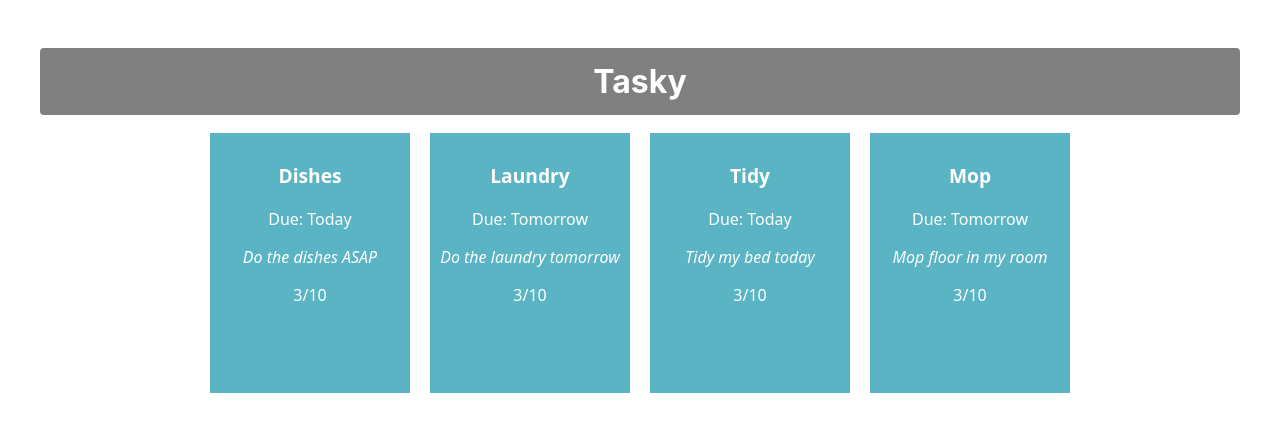
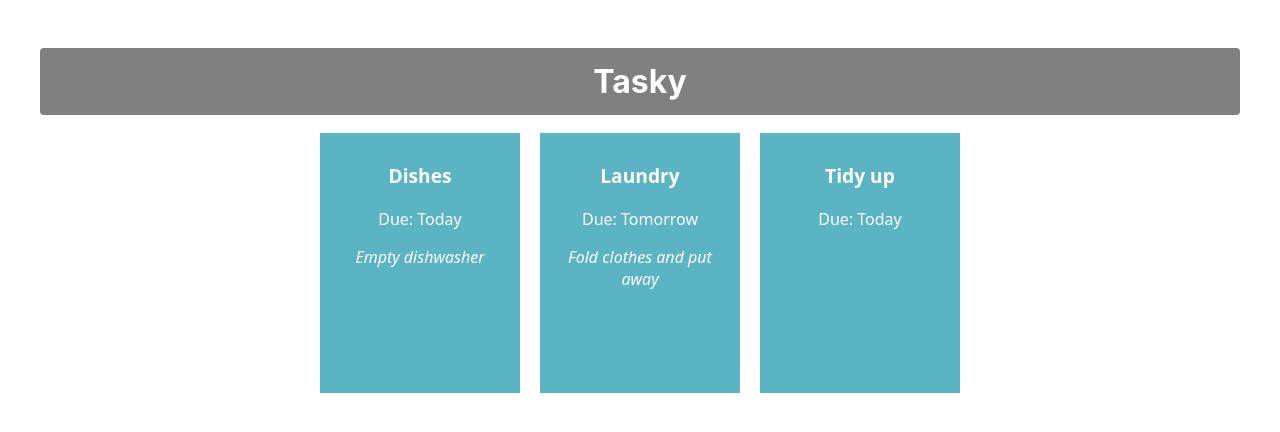
Before and after one commit to tommyc2/react-basics-labs, a React (Create React App) app in the folder tasky/: page / in a window 1280 px wide. Shown: the top 432 px of the page. Built offline with nearby package versions, Linux system fonts and the light colour scheme.

Commit message:
Added task state

```diff
--- a/tasky/src/App.js
+++ b/tasky/src/App.js
@@ -1,17 +1,25 @@
 import './App.css';
 import Task from './components/Task';
+import React, { useState } from 'react';
 
 const App = () => {
 
-  return (
-      <div className="container">
-        <h1>Tasky</h1>
-        <Task title="Dishes" deadline="Today" description="Do the dishes ASAP" difficulty="3/10"/>
-        <Task title="Laundry" deadline="Tomorrow" description="Do the laundry tomorrow" difficulty="3/10"/>
-        <Task title="Tidy" deadline="Today" description="Tidy my bed today" difficulty="3/10"/>
-        <Task title="Mop" deadline="Tomorrow" description="Mop floor in my room" difficulty="3/10"/>
-      </div>
-  );
+    const [ taskState, setTaskState ] = useState({
+        tasks: [
+            { title:"Dishes", description: "Empty dishwasher", deadline: "Today" },
+            { title: "Laundry", description: "Fold clothes and put away", deadline: "Tomorrow" },
+            { title: "Tidy up", deadline: "Today" }
+        ]
+    });
+
+    return (
+        <div className="container">
+            <h1>Tasky</h1>
+            <Task title={taskState.tasks[0].title} deadline={taskState.tasks[0].deadline} description={taskState.tasks[0].description} />
+            <Task title={taskState.tasks[1].title} deadline={taskState.tasks[1].deadline} description={taskState.tasks[1].description} />
+            <Task title={taskState.tasks[2].title} deadline={taskState.tasks[2].deadline} description={taskState.tasks[2].description} />
+        </div>
+    );
 }
 
 export default App;
--- a/tasky/src/components/Task.js
+++ b/tasky/src/components/Task.js
@@ -1,4 +1,3 @@
-import React, { useState } from 'react';
 
 const Task = (props) => {
 
```
